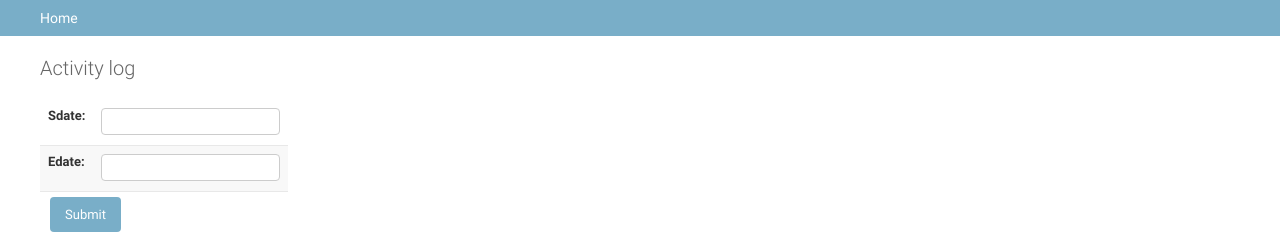
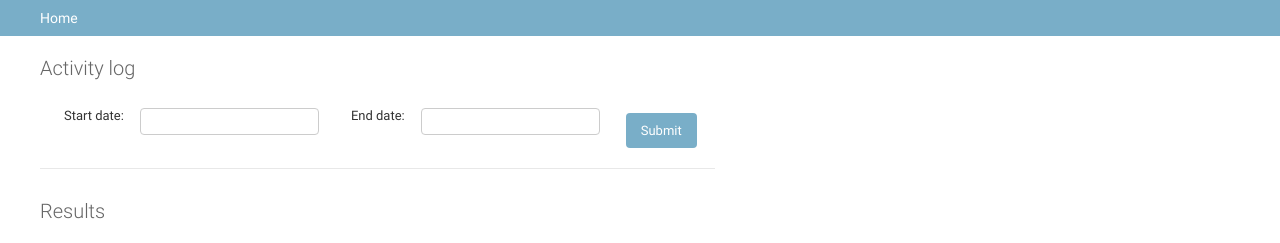
Before and after one commit to AlexRRR/Contman, a Django app: page /reports/search/ in a window 1280 px wide. Shown: the part 48-291 px from the top of the page. Run offline with Django 3.2, Linux system fonts and the light colour scheme; parts of the project's set-up code (start-up, migrations or seed data) failed here and were passed over; some libraries are stand-ins or nearby versions.

Commit message:
Modified SMS report search form
Modified form to appear after submiting search, changed the labels
and the way the form renders the errors.

Z

```diff
--- a/reports/forms.py
+++ b/reports/forms.py
@@ -2,8 +2,8 @@ from django import forms
 from django.contrib.admin.widgets import AdminDateWidget
 
 class SearchForm(forms.Form):
-    sdate = forms.DateField(input_formats=['%Y-%m-%d'],required=True,widget=forms.DateInput(attrs={'class': 'dateentry',}))
-    edate = forms.DateField(input_formats=['%Y-%m-%d'],required=True,widget=forms.DateInput(attrs={'class': 'dateentry',}))
+    sdate = forms.DateField(label='Start date',input_formats=['%Y-%m-%d'],required=True,widget=forms.DateInput(attrs={'class': 'dateentry',}))
+    edate = forms.DateField(label='End date', input_formats=['%Y-%m-%d'],required=True,widget=forms.DateInput(attrs={'class': 'dateentry',}))
 
     def clean(self):
         cleaned_data = super(SearchForm, self).clean()
--- a/reports/views.py
+++ b/reports/views.py
@@ -150,6 +150,7 @@ def report_by_month(start_d,end_d):
     end_date = end_d.strftime('%Y-%m-%d')
 
     query_results = SMS.objects.filter(received__range=[start_date,end_date]).extra(select={'date_created': connections[SMS.objects.db].ops.date_trunc_sql('month', 'received')}).values('date_created').annotate(created_count=Count('received'))
+    pdb.set_trace()
     results = remove_time(query_results)
     return fill_gaps(results,'by_month',start_date, end_date)
 
@@ -160,7 +161,7 @@ def search(request):
         form = SearchForm(request.POST)
         if form.is_valid():
             results = report_by_date(form.cleaned_data['sdate'],form.cleaned_data['edate'])
-            return render(request,'sms_report.html', { 'fname': results })
+            return render(request,'sms_report.html', { 'form': form,'fname': results })
     else:
         form = SearchForm()
     return render(request,'sms_report.html', {'form': form})
--- a/templates/sms_report.html
+++ b/templates/sms_report.html
@@ -62,12 +62,23 @@
 {% block content %}
 <h1>Activity log</h1>
 <div class="module">
+    {{ form.non_field_errors }}
     <form action="." method="POST">
         {% csrf_token %}
         <table>
-            {{ form.as_table }}
-        </table>
-        <p><input type="submit" value="Submit"></p>
+            <tr>
+            {% for field in form %}
+                <td>
+                    {{ field.errors }}
+                    <td>{{ field.label_tag }}</td><td>{{ field }}</td>
+                </td>
+            {% endfor %}
+            <td>
+                <p><input type="submit" value="Submit"></p>
+            </td>
+        </tr>
+
+    </table>
     </form>
 </div>
 <div id="report">
```
